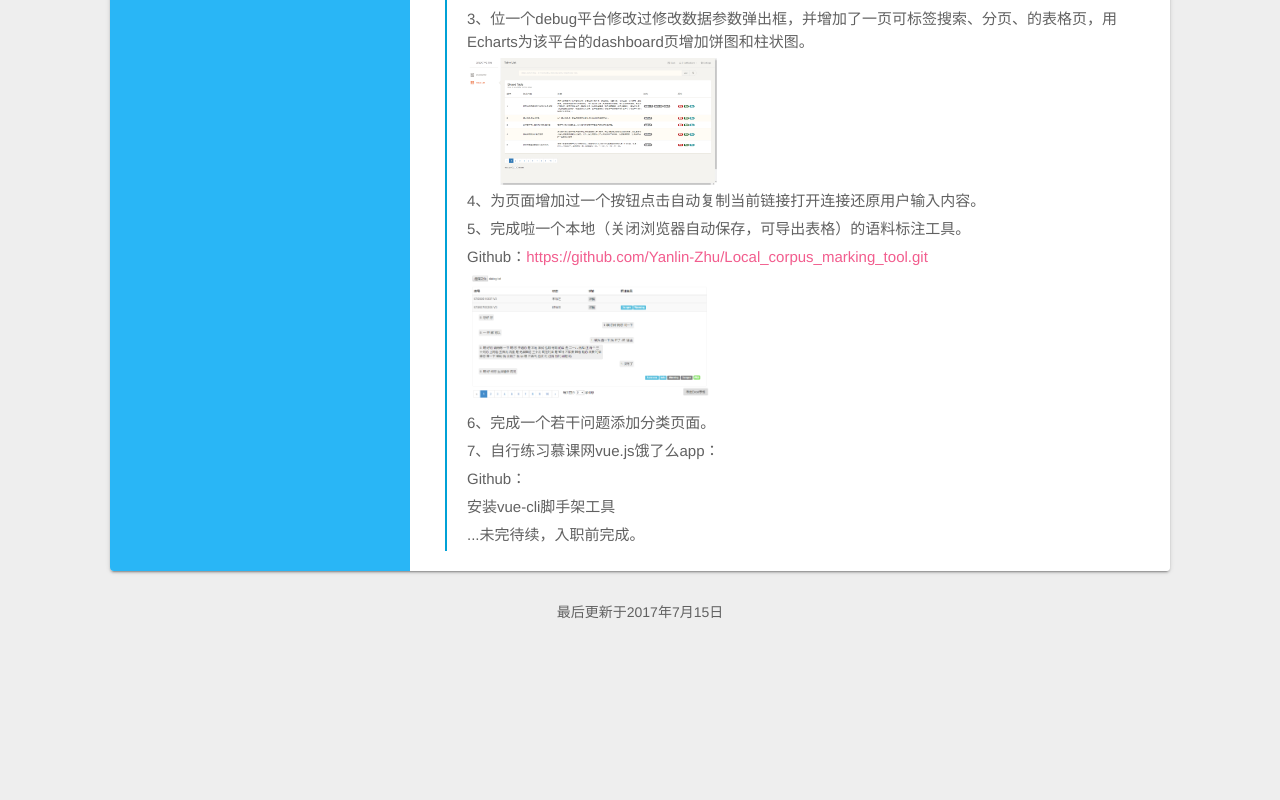
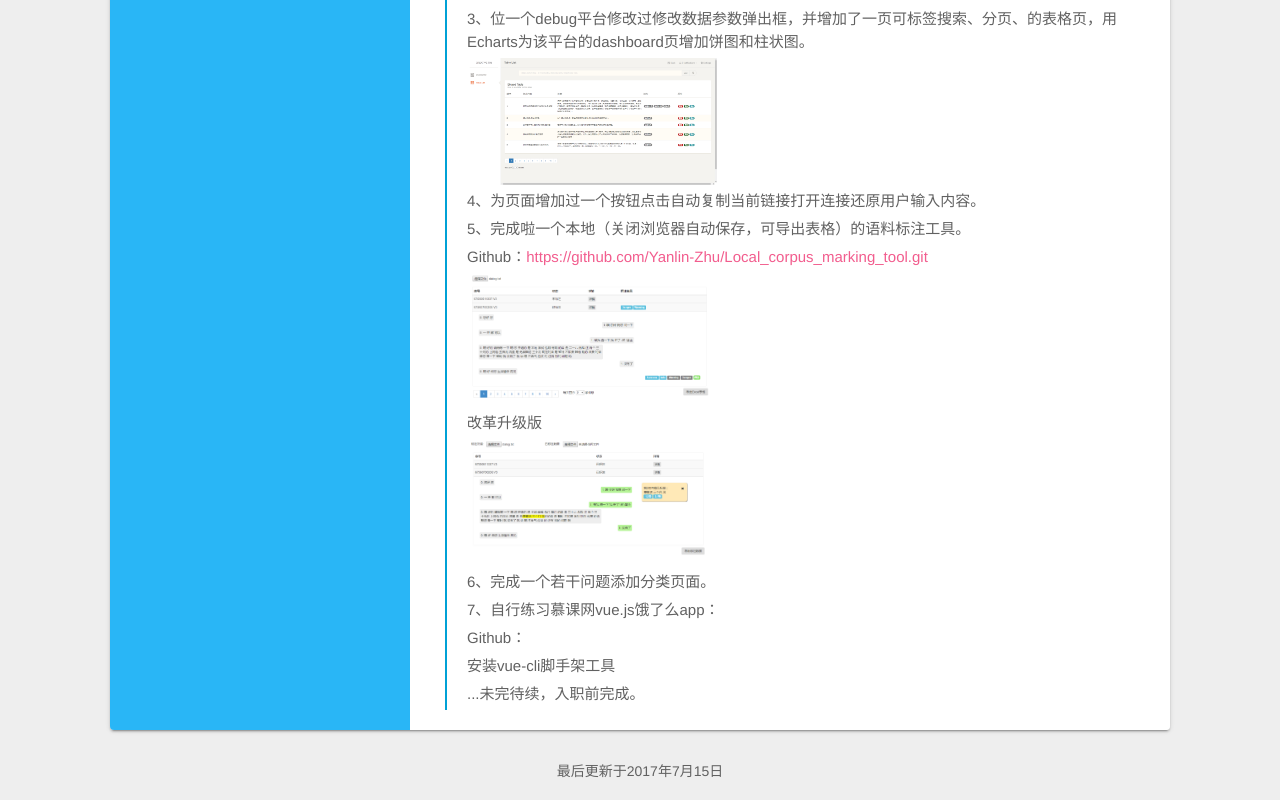
Before and after one commit to Yanlin-Zhu/resume, a website: page index.html in a window 1280 px wide. Shown: the part 1141-1941 px from the top of the page. Before the commit the page ends 1782 px from the top, so only its background shows below. Drawn offline with Linux system fonts and the light colour scheme.

Commit message:
add a picture

```diff
--- a/index.html
+++ b/index.html
@@ -100,6 +100,8 @@
                             <p>5、完成啦一个本地（关闭浏览器自动保存，可导出表格）的语料标注工具。</p>
                             <p>Github：<a href="https://github.com/Yanlin-Zhu/Local_corpus_marking_tool.git">https://github.com/Yanlin-Zhu/Local_corpus_marking_tool.git</a></p>
                             <img src="img/marktable.png" data-action="zoom" width="250px">
+                            <p>改革升级版</p>
+                            <img src="img/markTool.png" data-action="zoom" width="250px">
                             <p>6、完成一个若干问题添加分类页面。</p>
                             <p>7、自行练习慕课网vue.js饿了么app：</p>
                             <p>Github：</p>
```
Also changed, not shown: img/markTool.png (added), img/resume-Weibo2RSS.png (deleted), img/resume-anotherhome.png (deleted), img/resume-aplayer.png (deleted), img/resume-deepin.png (deleted), img/resume-dplayer.jpg (deleted), img/resume-dstore.png (deleted), img/resume-dxy.png (deleted).
